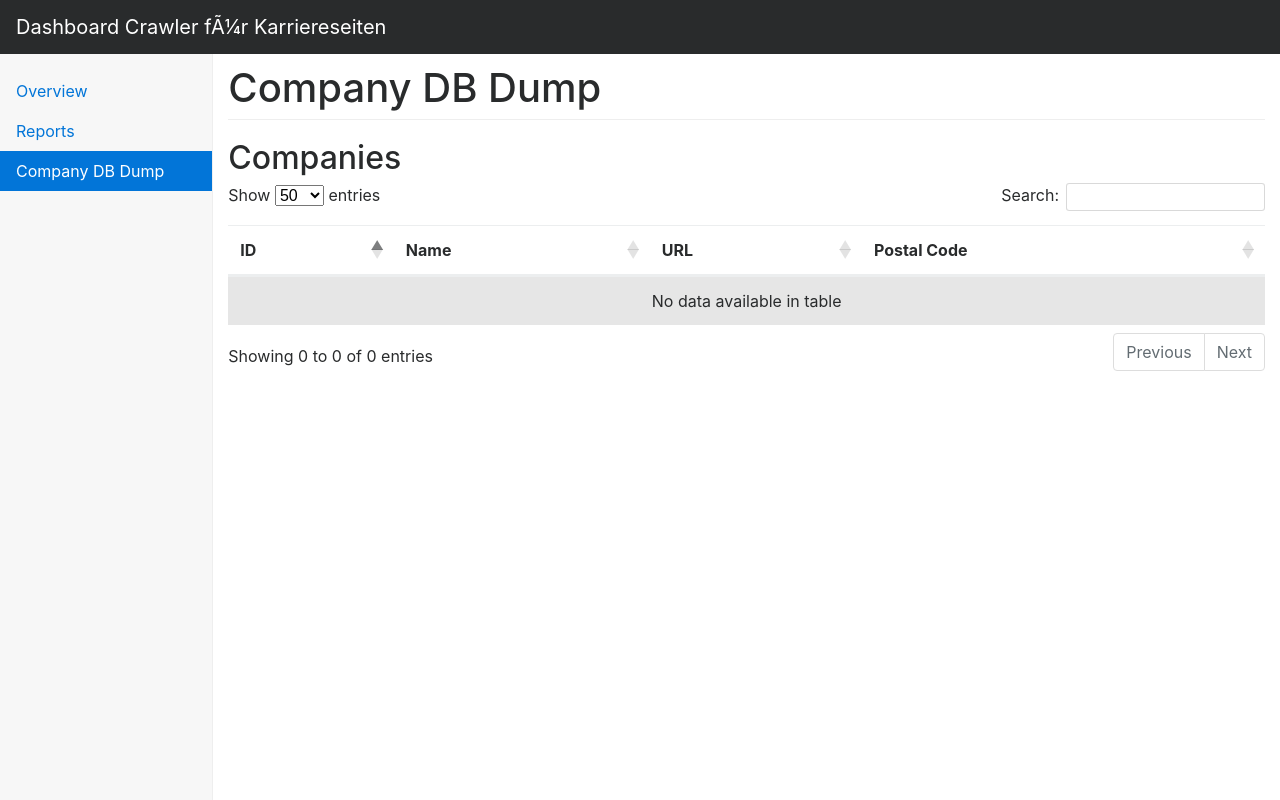
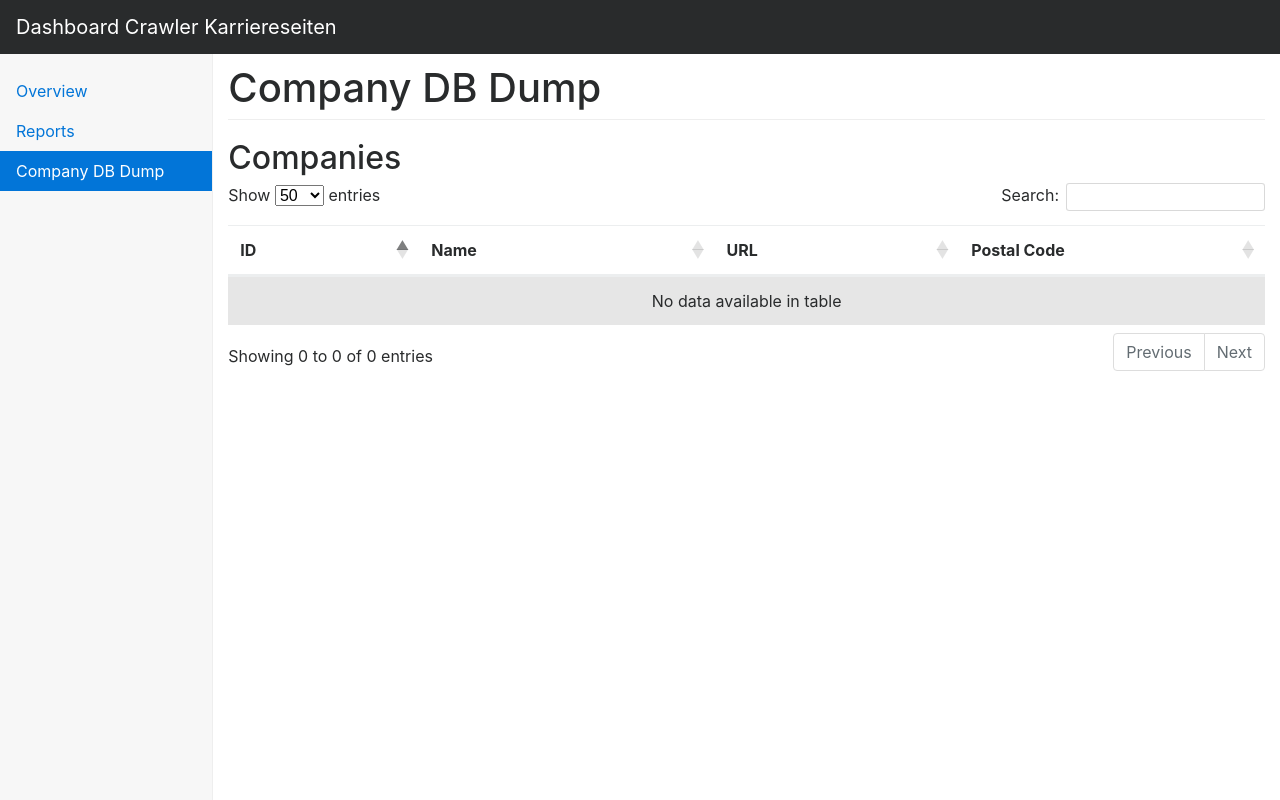
Before and after one commit to StefanGuelland/gib, a PHP site: page /companydbdump.php in a window 1280 px wide. Run offline with PHP 8.4, Linux system fonts and the light colour scheme; data that the repository does not hold is empty; some libraries are stand-ins or nearby versions.

Commit message:
Dashboard

```diff
--- a/php/companydbdump.php
+++ b/php/companydbdump.php
@@ -20,7 +20,7 @@
 
   <body>
     <nav class="navbar navbar-toggleable-md navbar-inverse fixed-top bg-inverse">
-      <a class="navbar-brand" href="#">Dashboard Crawler für Karriereseiten</a>
+      <a class="navbar-brand" href="#">Dashboard Crawler Karriereseiten</a>
     </nav>
 
     <div class="container-fluid">
@@ -98,6 +98,7 @@
             $('#companies').DataTable({
                  "pageLength": 50
             });
+            $('#companies').show();
         } );
     </script>
 
--- a/php/css/dashboard.css
+++ b/php/css/dashboard.css
@@ -68,3 +68,7 @@
   padding-top: 1.5rem;
   padding-bottom: 1.5rem;
 }
+
+#companies{
+    display: none;
+}
```
